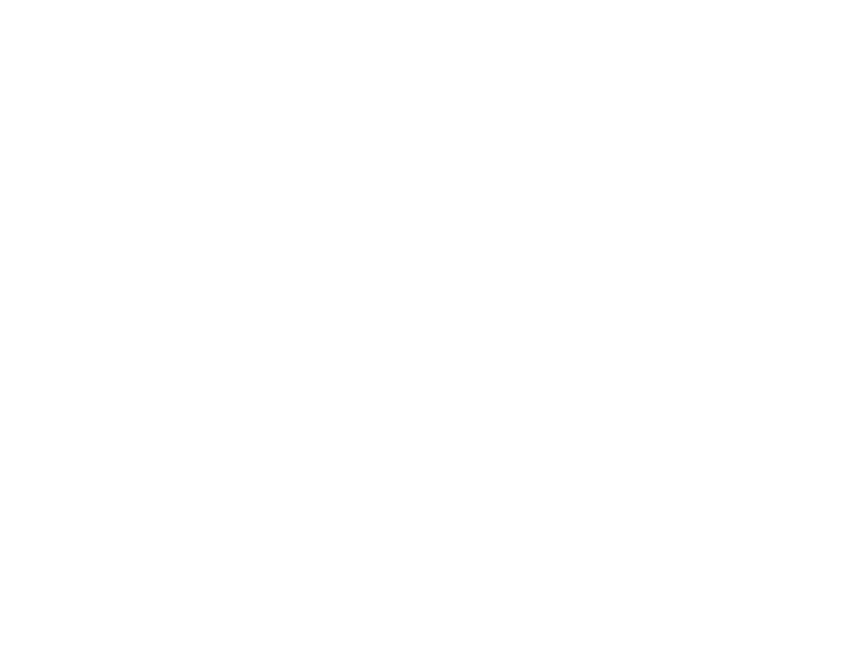
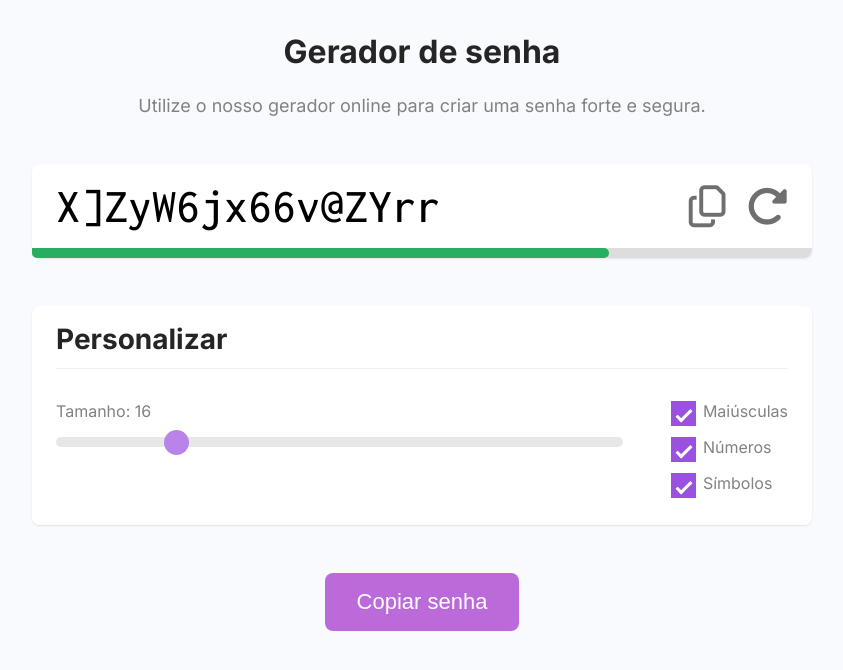
Before and after one commit to MvvmMarcos/gerador_de_senha, a plain HTML site: page index.html in a window 1280 px wide. Shown: the whole page, without its empty margins (218-1061 px from the left). Drawn offline with Linux system fonts and the light colour scheme.

Commit message:
Último commit, finalizando o projeto

```diff
--- a/index.html
+++ b/index.html
@@ -1,11 +1,73 @@
 <!DOCTYPE html>
 <html lang="en">
+
 <head>
     <meta charset="UTF-8">
     <meta name="viewport" content="width=device-width, initial-scale=1.0">
     <title>Gerador de Senha</title>
+    <script src="script.js" defer></script>
+    <link rel="stylesheet" href="style.css">
+    <!-- google fonts -->
+    <link href="https://fonts.googleapis.com/css2?family=Inconsolata:wght@300;500;600;700&family=Inter:wght@100;200;300;400;500;600;700;800;900&display=swap" rel="stylesheet">
+    <!-- End google fonts -->
+    <!-- font awesome -->
+    <link rel="stylesheet" href="https://cdnjs.cloudflare.com/ajax/libs/font-awesome/6.5.1/css/all.min.css" integrity="sha512-DTOQO9RWCH3ppGqcWaEA1BIZOC6xxalwEsw9c2QQeAIftl+Vegovlnee1c9QX4TctnWMn13TZye+giMm8e2LwA==" crossorigin="anonymous" referrerpolicy="no-referrer" />
+
 </head>
+
 <body>
+    <main>
+        <section class="hero">
+            <h1 class="title">Gerador de senha</h1>
+            <p class="subtitle">Utilize o nosso gerador online para criar uma senha forte e segura.</p>
+        </section>
+        <section class="box">
+            <div class="password">
+                <div class="text">
+                    <input type="text" name="password" id="password">
+                </div>
+                <div class="actions">
+                    <button id="copy-1"><i class="fa-regular fa-copy"></i></button>
+                    <button id="renew"><i class="fa-solid fa-rotate-right"></i></button>
+                </div>
+            </div>
+            <div class="security-indicator">
+                <!-- <div id="security-indicator-bar" class="bar" style="width: 100%;"></div> -->
+                <div id="security-indicator-bar" class="bar"></div>
+            </div>
+        </section>
+        <section class="box customize">
+            <h3 class="title">Personalizar</h3>
+            <div class="actions">
+                <div class="password-length">
+                    <p>Tamanho: <span id="password-length-text">16</span></p>
+                    <input type="range" name="password-length" id="password-length" value="16" min="4" max="64" class="slider">
+                </div>
+                <div class="config">
+                    <label class="checkbox-container">
+                        <span class="text">Maiúsculas</span>
+                        <input type="checkbox" id="uppercase-check" checked>
+                        <span class="checkmark"></span>
+                    </label>
+                    <label class="checkbox-container">
+                        <span class="text">Números</span>
+                        <input type="checkbox" id="number-check" checked>
+                        <span class="checkmark"></span>
+                    </label>
+                    <label class="checkbox-container">
+                        <span class="text">Símbolos</span>
+                        <input type="checkbox" id="symbol-check" checked>
+                        <span class="checkmark"></span>
+                    </label>
+
+                </div>
+            </div>
+        </section>
+        <div class="submit">
+            <button id="copy-2">Copiar senha</button>
+        </div>
+    </main>
 
 </body>
+
 </html>
--- /dev/null
+++ b/script.js
@@ -0,0 +1,116 @@
+let passwordLength = 16;
+        const inputEl = document.querySelector("#password");
+        const upperCaseCheckEl = document.querySelector("#uppercase-check")
+        const numberCheckEl = document.querySelector("#number-check")
+        const symbolCheckEl = document.querySelector("#symbol-check");
+        const securityIndicatorBarEl = document.querySelector("#security-indicator-bar");/*barra de segurança*/
+
+
+
+        //generate a password
+        function generatePassword(){
+
+            let chars = "abcdefghjklmnpqrstuvwxyz"
+            const upperCaseChars = "ABCDEFJHJKLMNPQRSTUVXWYZ";
+            const numberChars = "123456789"
+            const symbolChars = "!@&*()[]";
+
+            if(upperCaseCheckEl.checked){
+                chars += upperCaseChars;
+            }
+            if(numberCheckEl.checked){
+                chars += numberChars;
+            }
+            if(symbolCheckEl.checked){
+                chars += symbolChars;
+            }
+
+            let password = "";
+
+            for(let i = 0; i < passwordLength;i++){
+                const randomNumber = Math.floor(Math.random() * chars.length);
+                password += chars.substring(randomNumber, randomNumber + 1);
+            }
+            inputEl.value = password;
+            calculateQuality();
+            calculateFontSize();
+        }
+
+        //calculate Quality
+        function calculateQuality(){
+            //20% - critico => 100% algo safe
+            //passwordLenght tem o tamanho maximo de 64 caracteres
+            //T*p1 + M*p2 + N*p3 + S*p4 = 100
+            // 25% + 20% + 20% + 35% = 100%
+            const percent = Math.round(
+                ((passwordLength / 64) * 35
+                + (upperCaseCheckEl.checked ? 20 : 0)
+                + (numberCheckEl.checked ? 20 : 0)
+                + (symbolCheckEl.checked ? 25 : 0)
+                )
+                );
+            securityIndicatorBarEl.style.width = `${percent}%`;
+            if(percent > 69){
+                securityIndicatorBarEl.classList.remove("critical")
+                securityIndicatorBarEl.classList.remove("warning");
+                securityIndicatorBarEl.classList.add("safe");
+            }else if(percent > 50){
+                securityIndicatorBarEl.classList.remove("critical")
+                securityIndicatorBarEl.classList.remove("safe");
+                securityIndicatorBarEl.classList.add("warning");
+            }else{
+                securityIndicatorBarEl.classList.remove("safe")
+                securityIndicatorBarEl.classList.remove("warning");
+                securityIndicatorBarEl.classList.add("critical");
+            }
+            if(percent >=100){
+                securityIndicatorBarEl.classList.add("completed")
+            }else{
+                securityIndicatorBarEl.classList.remove("completed");
+            }
+        }
+        //calculate font-size
+        function calculateFontSize(){
+            if(passwordLength > 45){
+                inputEl.classList.remove('font-sm')
+                inputEl.classList.remove('font-xs')
+                inputEl.classList.add('font-xxs')
+            }else if(passwordLength > 32){
+                inputEl.classList.remove('font-sm')
+                inputEl.classList.add('font-xs')
+                inputEl.classList.remove('font-xxs')
+            }else if(passwordLength > 22){
+                inputEl.classList.add('font-sm')
+                inputEl.classList.remove('font-xs')
+                inputEl.classList.remove('font-xxs')
+            }else{
+                inputEl.classList.remove('font-sm')
+                inputEl.classList.remove('font-xs')
+                inputEl.classList.remove('font-xxs')
+            }
+        }
+
+
+        //copy password
+        function copy(){
+            navigator.clipboard.writeText(inputEl.value);
+
+        }
+
+
+        const passwordLengthEl = document.querySelector("#password-length");
+        passwordLengthEl.addEventListener("input", function(){
+            passwordLength = passwordLengthEl.value;
+            document.querySelector("#password-length-text").innerText = passwordLength;
+            generatePassword();
+        })
+
+        upperCaseCheckEl.addEventListener("click", generatePassword);
+        numberCheckEl.addEventListener("click", generatePassword);
+        symbolCheckEl.addEventListener("click", generatePassword);
+
+
+        document.querySelector("#copy-1").addEventListener("click", copy)
+        document.querySelector("#copy-2").addEventListener("click", copy)
+        document.querySelector("#renew").addEventListener("click", generatePassword);
+        generatePassword();
--- /dev/null
+++ b/style.css
@@ -0,0 +1,261 @@
+/*Reset*/
+*{
+    margin: 0;
+    padding: 0;
+    box-sizing: border-box;
+    font-size: 16px;
+}
+body{
+    background-color: #f8fafd;
+    font-family: 'Inter', sans-serif;
+    color: #252525;
+    padding: 2rem;
+}
+ul, ol{
+    list-style: none;
+}
+img{
+    max-width: 100%;
+    height: auto;
+}
+/*End Reset*/
+main {
+    max-width: 780px;
+    margin: 0 auto;
+}
+.hero{
+    text-align: center;
+    padding-bottom: 3rem;
+}
+.hero .title{
+    font-size: 2rem;
+    font-weight: bold;
+    padding-bottom: 1.5rem;
+}
+.hero .subtitle{
+    font-size: 1.125rem;
+    color: #828282;
+}
+
+.box{
+    background-color: #fff;
+    box-shadow: 0 1px 2px rgba(132,148,165,0.2);
+    border-radius: 8px;
+    margin-bottom: 3rem;
+}
+.password{
+    display: flex;
+    align-items: center;
+    padding: 1rem 1.5rem;
+}
+.password .text{
+    flex: 1;/*tera o maior espaco na div*/
+}
+.password .text input{
+    font-family: "Inconsolata","serif";
+    font-size: 3rem;
+    border: none;
+    outline: none;
+    cursor: default;
+    height: 52px;
+    width: 100%;
+    transition: all 0.3s;
+    -webkit-user-select: none;
+    -moz-user-select: none;
+    -ms-user-select: none;
+    user-select: none;
+}
+.password .text input.font-sm{
+    font-size: 2rem;
+}
+.password .text input.font-xs{
+    font-size: 1.5rem;
+}
+.password .text input.font-xxs{
+    font-size: 1rem;
+}
+.actions button{
+    background-color: transparent;
+    border: none;
+    cursor: pointer;
+    opacity: 0.7;
+    transition: opacity 0.3s;
+    margin-left: 1rem;
+}
+.actions button i{
+    font-size:42px;
+    border: none;
+    opacity: 0.8;
+}
+.actions button i:hover{
+    opacity: 1;
+}
+
+.security-indicator{
+    height: 10px;
+    background-color: #ddd;
+    border-bottom-left-radius: 8px;
+    border-bottom-right-radius: 8px;
+}
+.security-indicator .bar{
+    height: 10px;
+    border-top-right-radius: 8px;
+    border-bottom-left-radius: 8px;
+    border-bottom-right-radius: 8px;
+    color: blue;
+    transition: all 0.3s;
+}
+.security-indicator .bar.completd{
+    border-top-right-radius: 0;
+}
+.security-indicator .bar.critical{
+    background-color: #eb5757;
+}
+.security-indicator .bar.warning{
+    background-color: #f2c94c;
+}
+.security-indicator .bar.safe{
+    background-color: #27ae60;
+}
+
+
+.customize{
+    padding: 1rem 1.5rem;
+}
+.customize .title{
+    border-bottom: 1px solid #f0f0f0;
+    font-size: 1.75rem;
+    font-weight: bold;
+    margin-bottom: 2rem;
+    padding-bottom: 0.75rem;
+}
+.customize .actions{
+    display: flex;
+    gap: 3rem;
+    color: #828282;
+}
+.customize .password-length{
+    flex: 1;
+}
+/* barra onde a bolinha anda */
+.customize .password-length .slider{
+    appearance: none;
+    -webkit-appearance: none;
+    background: #ddd;
+    height: 10px;
+    outline: none;
+    border-radius: 8px;
+    width: 100%;
+    opacity: 0.7;
+    transition: opacity 0.3s;
+    margin-top:1rem;
+}
+.customize .password-length .slider:hover{
+    opacity: 1;
+}
+/* bolinha do ranger */
+.customize .password-length .slider::-webkit-slider-thumb{
+    -webkit-appearance: none;
+    appearance: none;
+    width: 25px;
+    height: 25px;
+    border-radius: 25px;
+    background: #9b51e0;
+    cursor: pointer;
+}
+/* para o firefox */
+.customize .password-length .slider::-moz-range-thumb{
+    width: 25px;
+    height: 25px;
+    border-radius: 25px;
+    background: #9b51e0;
+    cursor: pointer;
+}
+
+/* checkbox */
+.checkbox-container{
+    display: block;
+    position: relative;
+    padding-left: 2rem;
+    margin-bottom: 1rem;
+    cursor: pointer;
+    -webkit-user-select: none;
+    -moz-user-select: none;
+    -ms-user-select: none;
+}
+.checkbox-container input{
+    position: absolute;
+    height: 0;
+    width: 0;
+    opacity: 0;
+    cursor: pointer;
+}
+.checkbox-container .checkmark{
+    position: absolute;
+    top: 0;
+    left: 0;
+    height: 25px;
+    width: 25px;
+    background-color: #ddd;
+    transition: all 0.2s;
+}
+.checkbox-container:hover input ~.checkmark{
+    background-color: #ccc;
+}
+.checkbox-container input:checked ~.checkmark{
+    background-color: #9b51e0;
+}
+.checkbox-container .checkmark::after{
+    content: "";
+    display: none;
+    position: absolute;
+    left: 9px;
+    top: 5px;
+    width: 5px;
+    height: 13px;
+    border: solid #fff;
+    border-width: 0 3px 3px 0;
+    transform: rotate(45deg);
+}
+.checkbox-container input:checked ~.checkmark::after{
+    display: block;
+}
+
+.submit{
+    text-align: center;
+}
+.submit button{
+    background-color: #bb6bd9;
+    font-size: 1.375rem;
+    color: #fff;
+    border: none;
+    border-radius: 8px;
+    cursor: pointer;
+    padding: 1rem 2rem;
+    transition: all 0.2s;
+}
+.submit button:hover{
+    background-color: #9b51e0;
+}
+/*Media screen*/
+@media only screen and (max-width:480px){
+    .password{
+        padding: 1rem;
+    }
+    .password .text input{
+        font-size: 1.3rem;
+    }
+    .password .text input.font-sm{
+        font-size: 1.1rem;
+    }
+    .password .text input.font-xs{
+        font-size: 1rem;
+    }
+    .password .text input.font-xss{
+        font-size: .9rem;
+    }
+    .actions button i{
+        font-size: 20px;
+    }
+
+}
```
Also changed, not shown: script_test.txt (added).
